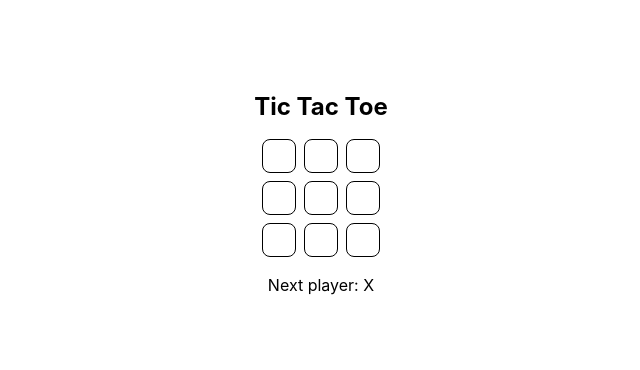
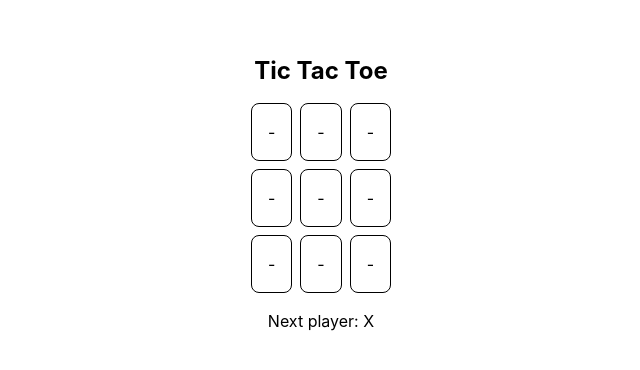
Before and after one commit to vickbk/zustand-tic-tac-toe, a React (Vite) app: page / in a window 1280 px wide. Shown: the part 198-568 px from the top of the page, without its empty margins (319-959 px from the left). Built offline with nearby package versions, Linux system fonts and the light colour scheme.

Commit message:
refactor: enhance button styles for better user interaction and clarity

```diff
--- a/src/features/board/components/square-button.tsx
+++ b/src/features/board/components/square-button.tsx
@@ -8,8 +8,15 @@ export const SquareButton = ({
   onClick?: () => void;
 }) => {
   return (
-    <button className="p-4 border rounded-lg" type="button" onClick={onClick}>
-      {value ?? ""}
+    <button
+      className={
+        "p-4 border rounded-lg" +
+        (value ? " bg-gray-200 cursor-not-allowed!" : "")
+      }
+      type="button"
+      onClick={onClick}
+    >
+      {value ?? "-"}
     </button>
   );
 };
--- a/src/features/board/components/status.tsx
+++ b/src/features/board/components/status.tsx
@@ -7,6 +7,7 @@ export const Status = ({ status }: { status: string }) => {
       {status}{" "}
       {history.length !== 1 && (
         <button
+          className="px-2 rounded-lg outline text-red-600"
           type="button"
           onClick={() => {
             dispatch({ type: "resetHistory" });
--- a/src/features/history/components/history.tsx
+++ b/src/features/history/components/history.tsx
@@ -9,7 +9,7 @@ export const History = () => {
           <li key={index}>
             {
               <button
-                className={isCurrentMove(index) ? "font-bold" : ""}
+                className={isCurrentMove(index) ? "font-bold" : "underline"}
                 type="button"
                 onClick={() => setCurrentMove(index)}
               >
```
